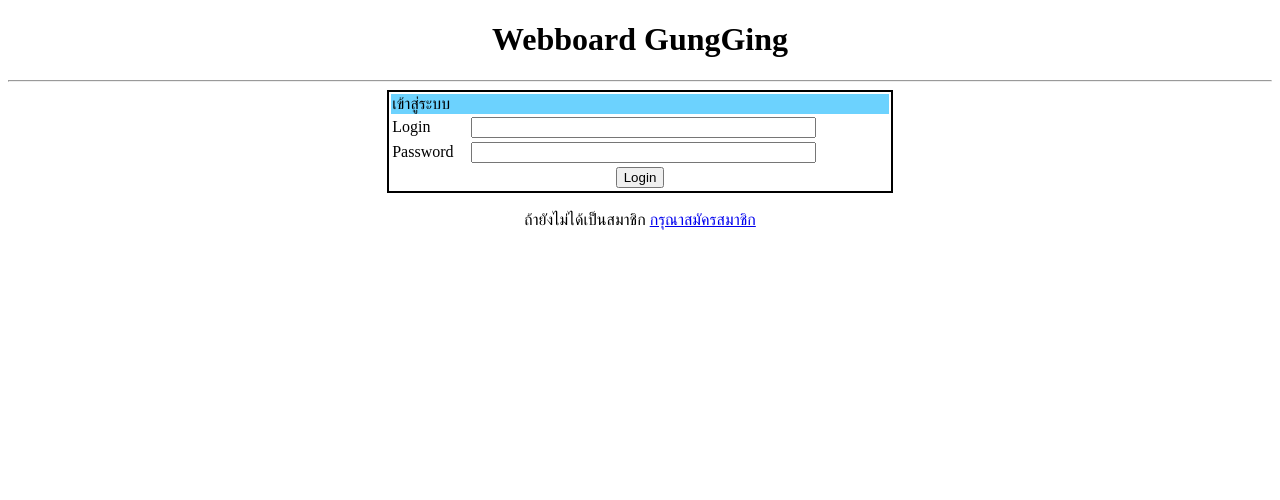
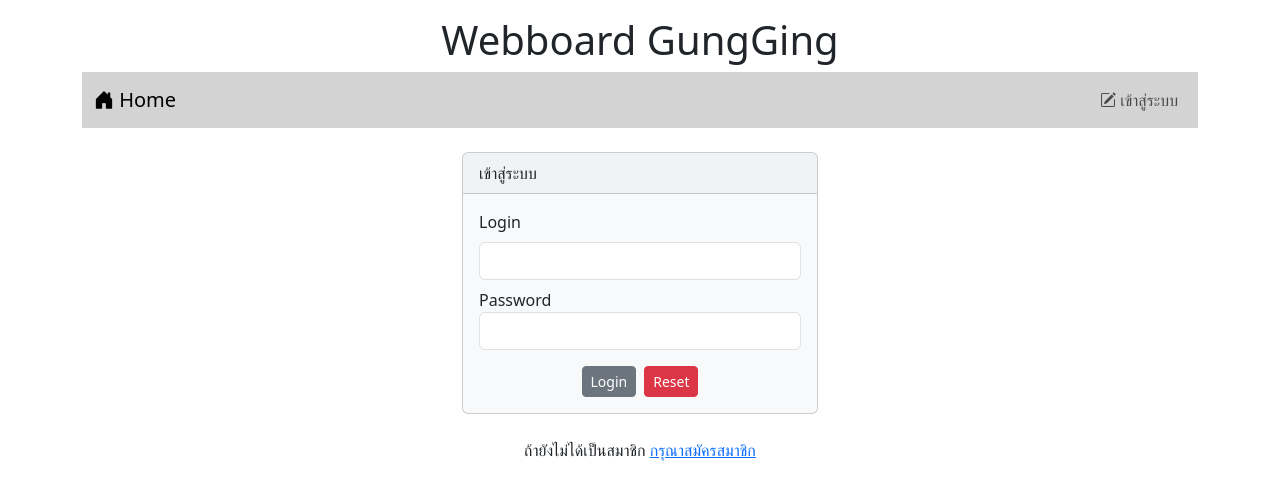
Before and after one commit to kanokpich18/Webboard_ECT_Web, a PHP site: page /login.php in a window 1280 px wide. Shown: the top 500 px of the page. Run offline with PHP 8.4, Linux system fonts and the light colour scheme.

Commit message:
Update webboard using bootstrap
Update file index.php login.php vedify.php
new file nav.php (Work 7)

```diff
--- a/login.php
+++ b/login.php
@@ -10,22 +10,55 @@ if(isset($_SESSION['id'])){
 <head>
     <meta charset="UTF-8">
     <meta name="viewport" content="width=device-width, initial-scale=1.0">
+    <link rel="stylesheet" href="bootstrap-5.3.2-dist/css/bootstrap.min.css">
+    <script src="bootstrap-5.3.2-dist/js/bootstrap.bundle.min.js"></script>
+    <link rel="stylesheet" href="https://cdn.jsdelivr.net/npm/bootstrap-icons@1.11.3/font/bootstrap-icons.min.css">
     <title>Login</title>
 </head>
 <body>
-    <h1 style="text-align: center;">Webboard GungGing</h1>
-    <hr>
-    <form action="verify.php" method="post">
-    <table style="border: 2px solid black; width: 40%;" align="center">
-        <tr><td colspan="2" style="background-color: #6CD2FE;">เข้าสู่ระบบ</td></tr>
-        <tr><td>Login</td><td><input type="text" name="login" size="40" required></td></tr>
-        <tr><td>Password</td><td><input type="password" name="pwd" size="40" required></td></tr>
-        <tr><td colspan="2" align="center"><input type="submit" value="Login"></td></tr>
-    </table>
-</form>
+<div class="container-lg">
+    <h1 style="text-align: center;" class="mt-3">Webboard GungGing</h1>
+    <?php include "nav.php" ?>
+
+ <div class="row mt-4">
+    <div class="col-lg-4 col-md-3 col-sm-2 col-1"></div>
+    <div class="col-lg-4 col-md-6 col-sm-8 col-10">
+    <?php
+    if(isset($_SESSION['error'])){
+        echo"<div class='alert alert-danger'>ชื่อบัญชีหรือรหัสผ่านไม่ถูกต้อง</div>";
+        unset($_SESSION['error']);
+    }
+
+    ?>
+
+    <div class="card bg-light text-dark">
+        <div class="card-header">เข้าสู่ระบบ</div>
+        <div class="card-body">
+            <form action="verify.php" method="post">
+                <div class="form-group">
+                    <label for="login" class="form-label">Login</label>
+                    <input type="text" name="login" id="login" class="form-control">
+                </div>
+                <div class="form-group mt-2">
+                    <label for="pwd" class="form-lable">Password</label>
+                    <input type="password" name="pwd" id="pwd" class="form-control">
+                </div>
+                <div class="d-flex justify-content-center mt-3  ">
+                    <button type="submit" class="btn btn-secondary btn-sm me-2">Login</button>
+                    <button type="reset" class="btn btn-danger btn-sm">Reset</button>
+                </div>
+            </form>
+        </div>
+    </div>
+</div>
+
+    <div class="col-lg-4 col-md-3 col-sm-2 col-1"> </div>
+ </div>
+
 <br>
 <div style="text-align: center;">
     ถ้ายังไม่ได้เป็นสมาชิก <a href="register.php">กรุณาสมัครสมาชิก</a>
 </div>
+</div>
 </body>
 </html>
--- /dev/null
+++ b/nav.php
@@ -0,0 +1,26 @@
+<nav class="navbar navbar-expand-lg " style="background-color: #d3d3d3;">
+  <div class="container-fluid">
+    <a class="navbar-brand" href="index.php"><i class="bi bi-house-door-fill"></i> Home</a>
+
+      <ul class="navbar-nav">
+        <?php
+        if(!isset($_SESSION['id'])){
+        ?>
+        <li class="nav-item">
+          <a class="nav-link" aria-current="page" href="login.php"><i class="bi bi-pencil-square"></i> เข้าสู่ระบบ</a>
+        </li>
+        <?php
+        }else{ ?>
+        <li class="nav-item dropdown">
+          <a class="btn btn-outline-secondary btn-sm dropdown-toggle" href="#" role="button" data-bs-toggle="dropdown" aria-expanded="false">
+            <i class="bi bi-person-lines-fill"></i> <?php echo $_SESSION['username']; ?>
+          </a>
+          <ul class="dropdown-menu">
+            <li><a class="dropdown-item" href="logout.php"><i class="bi bi-power"></i> ออกจากระบบ</a></li>
+          </ul>
+        </li>
+        <?php } ?>
+      </ul>
+
+  </div>
+</nav>
```
Also changed, not shown: index.php (+17 -52 lines), verify.php (+12 -8 lines).
